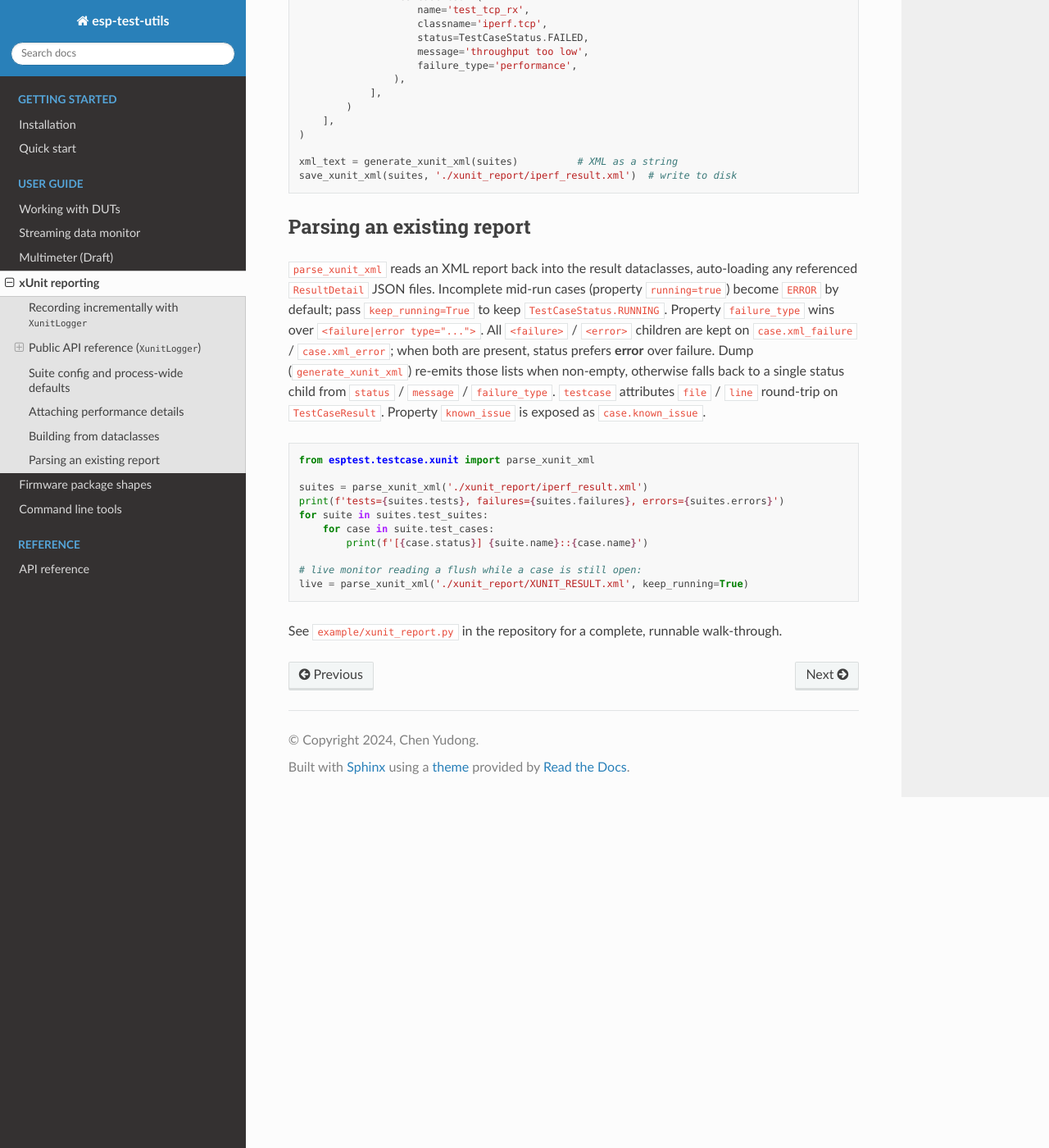
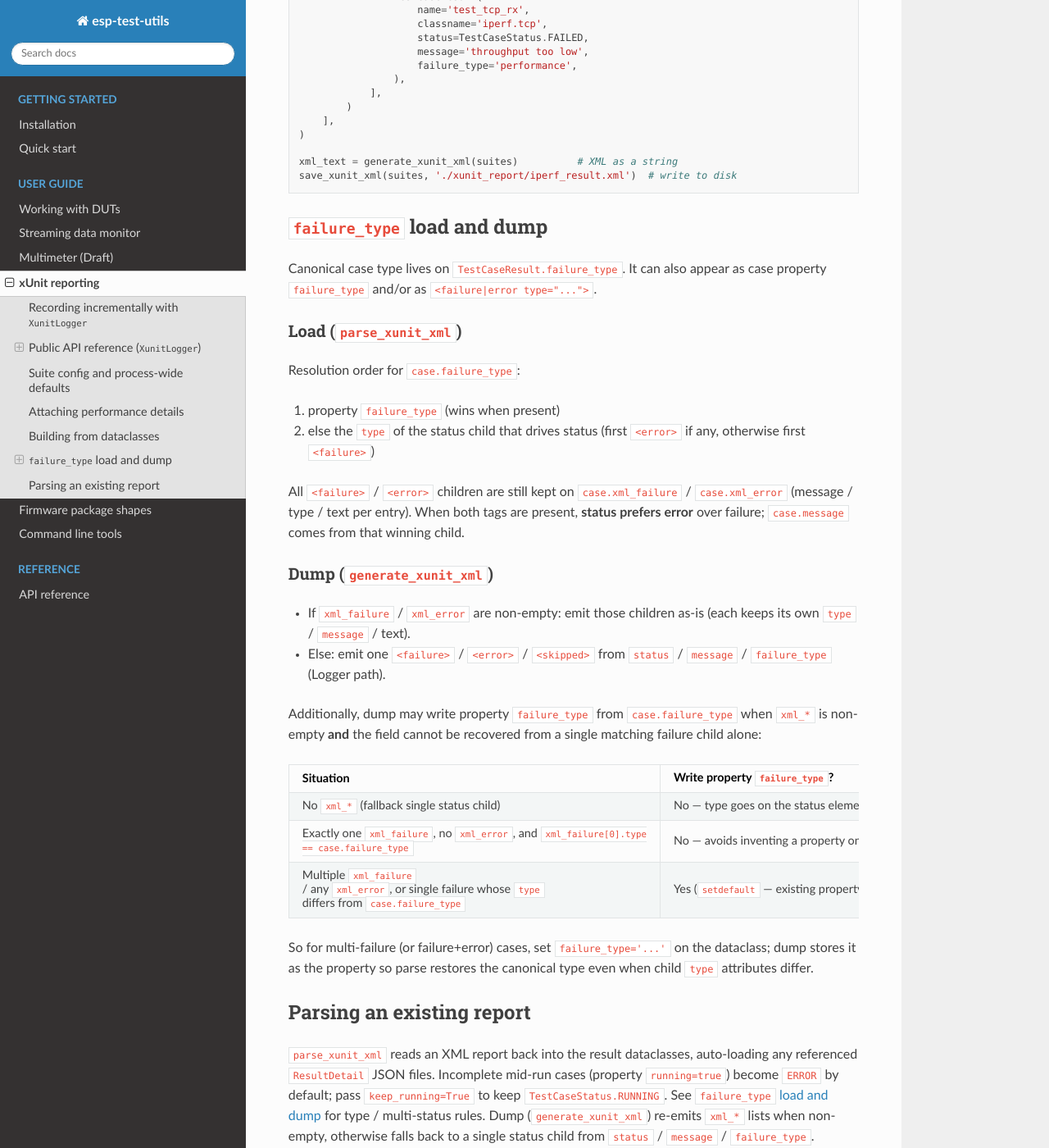
Before and after one commit to ydhub/esp-test-utils, a Sphinx documentation site: the page built from docs/guides/xunit_report.md, in a window 1280 px wide and 1400 px high, scrolled down 5254 px. Shown: the whole window at 82% size. Built offline with Sphinx 7.4.7 and the Read the Docs theme 3.1.0, drawn with Linux system fonts in a browser that asks for light colours; pages that are not in the unit, such as notebooks, are missing from menus.

Commit message:
fix: xunit dump failure type

````diff
--- a/docs/guides/xunit_report.md
+++ b/docs/guides/xunit_report.md
@@ -255,16 +255,54 @@ xml_text = generate_xunit_xml(suites)          # XML as a string
 save_xunit_xml(suites, './xunit_report/iperf_result.xml')  # write to disk
 ```
 
+## `failure_type` load and dump
+
+Canonical case type lives on `TestCaseResult.failure_type`. It can also appear
+as case property `failure_type` and/or as `<failure|error type="...">`.
+
+### Load (`parse_xunit_xml`)
+
+Resolution order for `case.failure_type`:
+
+1. property `failure_type` (wins when present)
+2. else the `type` of the status child that drives status (first `<error>` if
+   any, otherwise first `<failure>`)
+
+All `<failure>` / `<error>` children are still kept on `case.xml_failure` /
+`case.xml_error` (message / type / text per entry). When both tags are present,
+**status prefers error** over failure; `case.message` comes from that winning
+child.
+
+### Dump (`generate_xunit_xml`)
+
+- If `xml_failure` / `xml_error` are non-empty: emit those children as-is
+  (each keeps its own `type` / `message` / text).
+- Else: emit one `<failure>` / `<error>` / `<skipped>` from
+  `status` / `message` / `failure_type` (Logger path).
+
+Additionally, dump may write property `failure_type` from
+`case.failure_type` when `xml_*` is non-empty **and** the field cannot be
+recovered from a single matching failure child alone:
+
+| Situation | Write property `failure_type`? |
+| --- | --- |
+| No `xml_*` (fallback single status child) | No — type goes on the status element |
+| Exactly one `xml_failure`, no `xml_error`, and `xml_failure[0].type == case.failure_type` | No — avoids inventing a property on a second dump→parse of a simple failure |
+| Multiple `xml_failure` / any `xml_error`, or single failure whose `type` differs from `case.failure_type` | Yes (`setdefault` — existing property is kept) |
+
+So for multi-failure (or failure+error) cases, set `failure_type='...'` on the
+dataclass; dump stores it as the property so parse restores the canonical type
+even when child `type` attributes differ.
+
 ## Parsing an existing report
 
 `parse_xunit_xml` reads an XML report back into the result dataclasses,
 auto-loading any referenced `ResultDetail` JSON files. Incomplete mid-run
 cases (property `running=true`) become `ERROR` by default; pass
-`keep_running=True` to keep `TestCaseStatus.RUNNING`. Property `failure_type`
-wins over `<failure|error type="...">`. All `<failure>` / `<error>` children
-are kept on `case.xml_failure` / `case.xml_error`; when both are present,
-status prefers **error** over failure. Dump (`generate_xunit_xml`) re-emits
-those lists when non-empty, otherwise falls back to a single status child from
+`keep_running=True` to keep `TestCaseStatus.RUNNING`. See
+[`failure_type` load and dump](#failure_type-load-and-dump) for type /
+multi-status rules. Dump (`generate_xunit_xml`) re-emits `xml_*` lists when
+non-empty, otherwise falls back to a single status child from
 `status` / `message` / `failure_type`. `testcase` attributes `file` / `line`
 round-trip on `TestCaseResult`. Property `known_issue` is exposed as
 `case.known_issue`.
````
Also changed, not shown: 2 other files.
